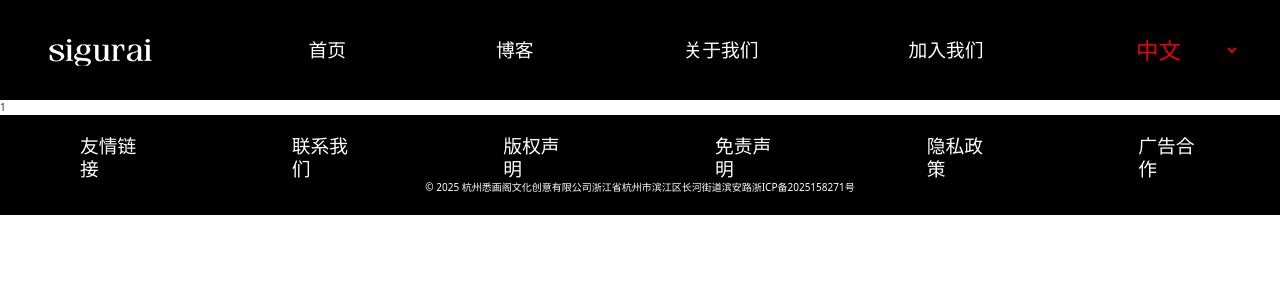
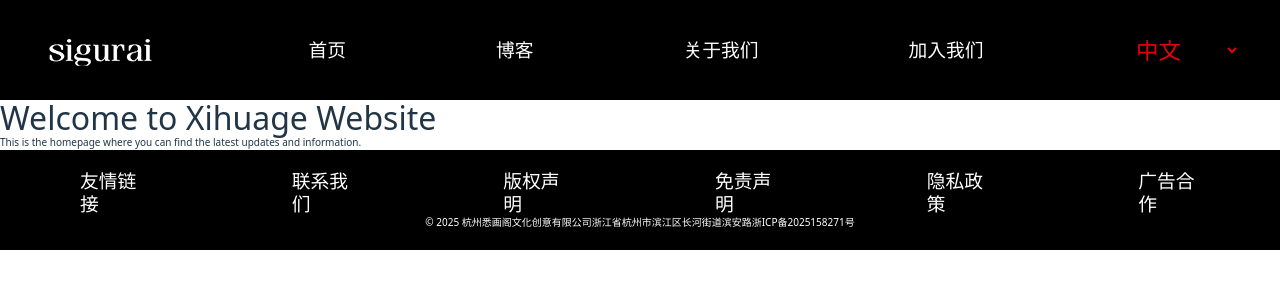
Before and after one commit to fighting53/xihuage-website, a React (Vite) app: page / in a window 1280 px wide. Shown: the top 300 px of the page. Built offline with nearby package versions, Linux system fonts and the light colour scheme.

Commit message:
添加路由

```diff
--- a/src/App.tsx
+++ b/src/App.tsx
@@ -6,7 +6,7 @@
 import jpMessages from "@/utils/locales/jp.json";
 
 import Header from "@/components/header";
-import Main from "@/views/main";
+import Home from "@/pages/home";
 import Footer from "@/components/footer";
 import { useState } from "react";
 
@@ -27,7 +27,7 @@
     <IntlProvider locale={locale} messages={message[locale]}>
       <div className="flex width-full flex-col">
         <Header locale={message[locale]} onLanguage={handleLanguage}></Header>
-        <Main></Main>
+        <Home></Home>
         <Footer locale={message[locale]}></Footer>
       </div>
     </IntlProvider>
--- a/src/components/footer/index.jsx
+++ b/src/components/footer/index.jsx
@@ -1,5 +1,3 @@
-import Logo from "@/assets/logo.jpg";
-
 const Footer = ({ locale }) => {
   console.log(locale, "footer");
   /**
--- a/src/components/header/index.jsx
+++ b/src/components/header/index.jsx
@@ -12,7 +12,7 @@
     return Object.entries(data).map(([key, value], index) => ({
       id: index,
       value,
-      url: "/",
+      url: `/${key}`,
     }));
   };
 
--- /dev/null
+++ b/src/pages/about/index.jsx
@@ -0,0 +1,12 @@
+import React from "react";
+
+const About = () => {
+  return (
+    <div>
+      <h1>About Us</h1>
+      <p>This page contains information about our website or company.</p>
+    </div>
+  );
+};
+
+export default About;
--- /dev/null
+++ b/src/pages/contact/index.jsx
@@ -0,0 +1,27 @@
+import React from "react";
+
+const Contact = () => {
+  return (
+    <div className="contact-page">
+      <h1>Contact Us</h1>
+      <p>If you have any questions, feel free to reach out!</p>
+      <form>
+        <div>
+          <label htmlFor="name">Name:</label>
+          <input type="text" id="name" name="name" required />
+        </div>
+        <div>
+          <label htmlFor="email">Email:</label>
+          <input type="email" id="email" name="email" required />
+        </div>
+        <div>
+          <label htmlFor="message">Message:</label>
+          <textarea id="message" name="message" required></textarea>
+        </div>
+        <button type="submit">Send</button>
+      </form>
+    </div>
+  );
+};
+
+export default Contact;
--- /dev/null
+++ b/src/pages/home/index.jsx
@@ -0,0 +1,15 @@
+import React from "react";
+
+const Home = () => {
+  return (
+    <div className="home">
+      <h1>Welcome to Xihuage Website</h1>
+      <p>
+        This is the homepage where you can find the latest updates and
+        information.
+      </p>
+    </div>
+  );
+};
+
+export default Home;
--- /dev/null
+++ b/src/routes/index.jsx
@@ -0,0 +1,19 @@
+import React from "react";
+import { BrowserRouter as Router, Route, Switch } from "react-router-dom";
+import Home from "@/pages/Home";
+import About from "@/pages/About";
+import Contact from "@/pages/Contact";
+
+const Routes = () => {
+  return (
+    <Router>
+      <Switch>
+        <Route path="/" exact component={Home} />
+        <Route path="/about" component={About} />
+        <Route path="/contact" component={Contact} />
+      </Switch>
+    </Router>
+  );
+};
+
+export default Routes;
--- a/src/views/main/index.jsx
+++ /dev/null
@@ -1,9 +0,0 @@
-const Main = () => {
-  return (
-    <div>
-      <div>1</div>
-    </div>
-  );
-};
-
-export default Main;
```
